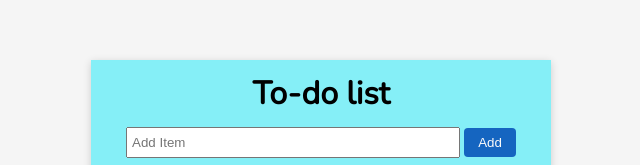
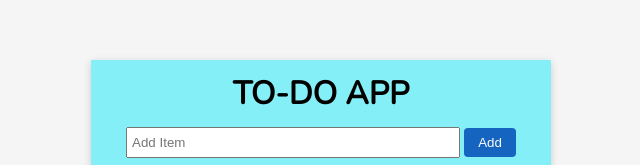
Before and after one commit to Prono96/Todo-list, a plain HTML site: page index.html in a window 1280 px wide. Shown: the top 165 px of the page, without its empty margins (319-959 px from the left). Drawn offline with nearby package versions, Linux system fonts and the light colour scheme.

Commit message:
new changes

```diff
--- a/index.html
+++ b/index.html
@@ -1,15 +1,13 @@
 <!DOCTYPE HTML>
 <html>
-
 <head>
   <title>To-Do App</title>
   <meta charset="utf-8">
   <link rel="stylesheet" href="style.css">
 </head>
-
 <body>
   <div class="container">
-    <h1>To-do list</h1>
+    <h1>TO-DO APP</h1>
 
     <div class="add-elements">
       <input id="input-item" type="text" placeholder="Add Item">
```
